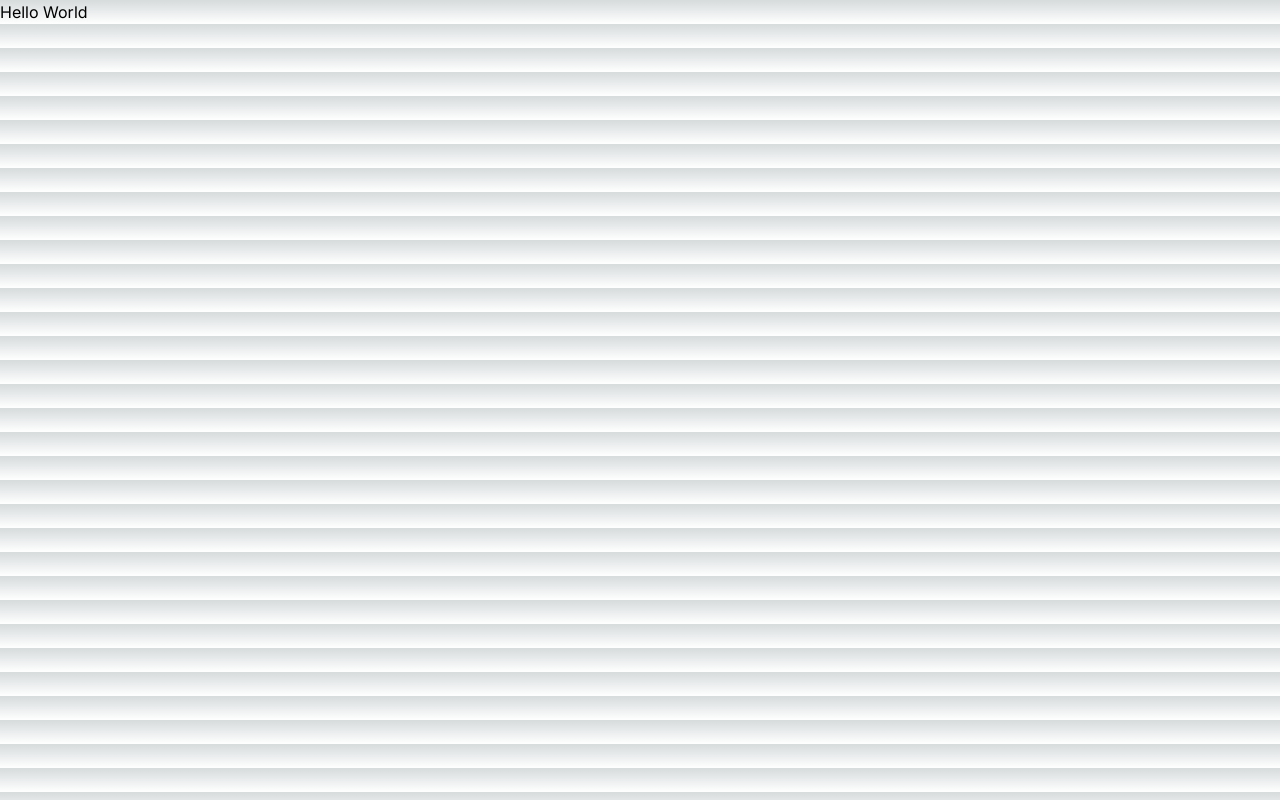
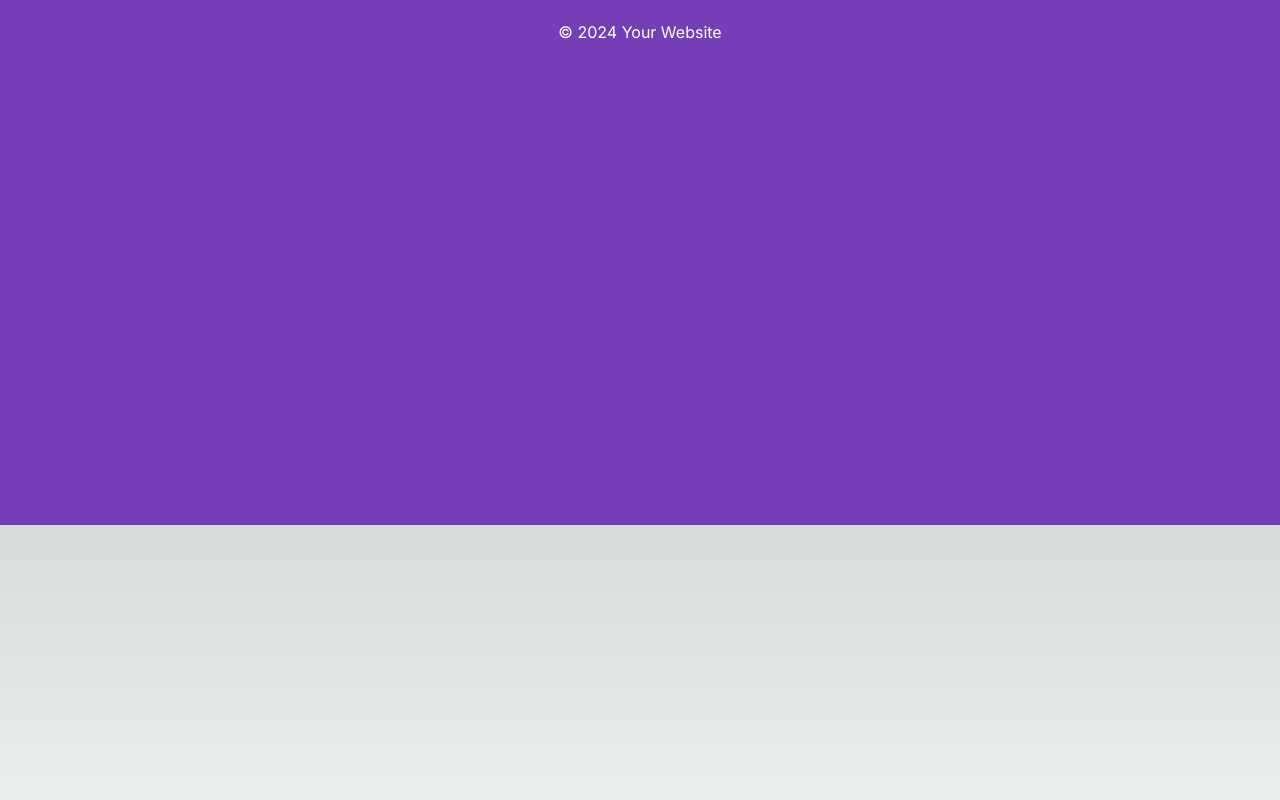
Before and after one commit to TritonSE/4FLOT-Website-Revamp, a Next.js app in the folder frontend/: page / in a window 1280 px wide. Built offline with nearby package versions, Linux system fonts and the light colour scheme.

Commit message:
create footer structure + color

```diff
--- a/frontend/src/components/footer.tsx
+++ b/frontend/src/components/footer.tsx
@@ -1,11 +1,12 @@
-import React from "react";
+import React from 'react';
+import '../styles/footer.css';
 
 const Footer = () => {
   return (
-    <footer>
-      <p>Hello World</p>
+    <footer className="footer">
+      <p>&copy; 2024 Your Website</p>
     </footer>
   );
-};
+}
 
 export default Footer;
--- a/frontend/src/styles/footer.css
+++ b/frontend/src/styles/footer.css
@@ -0,0 +1,7 @@
+.footer {
+    background-color: #743EB6;
+    color: white;
+    padding: 20px;
+    text-align: center;
+    height: 525px;
+  }
```
Also changed, not shown: frontend/src/app/page.tsx (line endings or trailing spaces).
